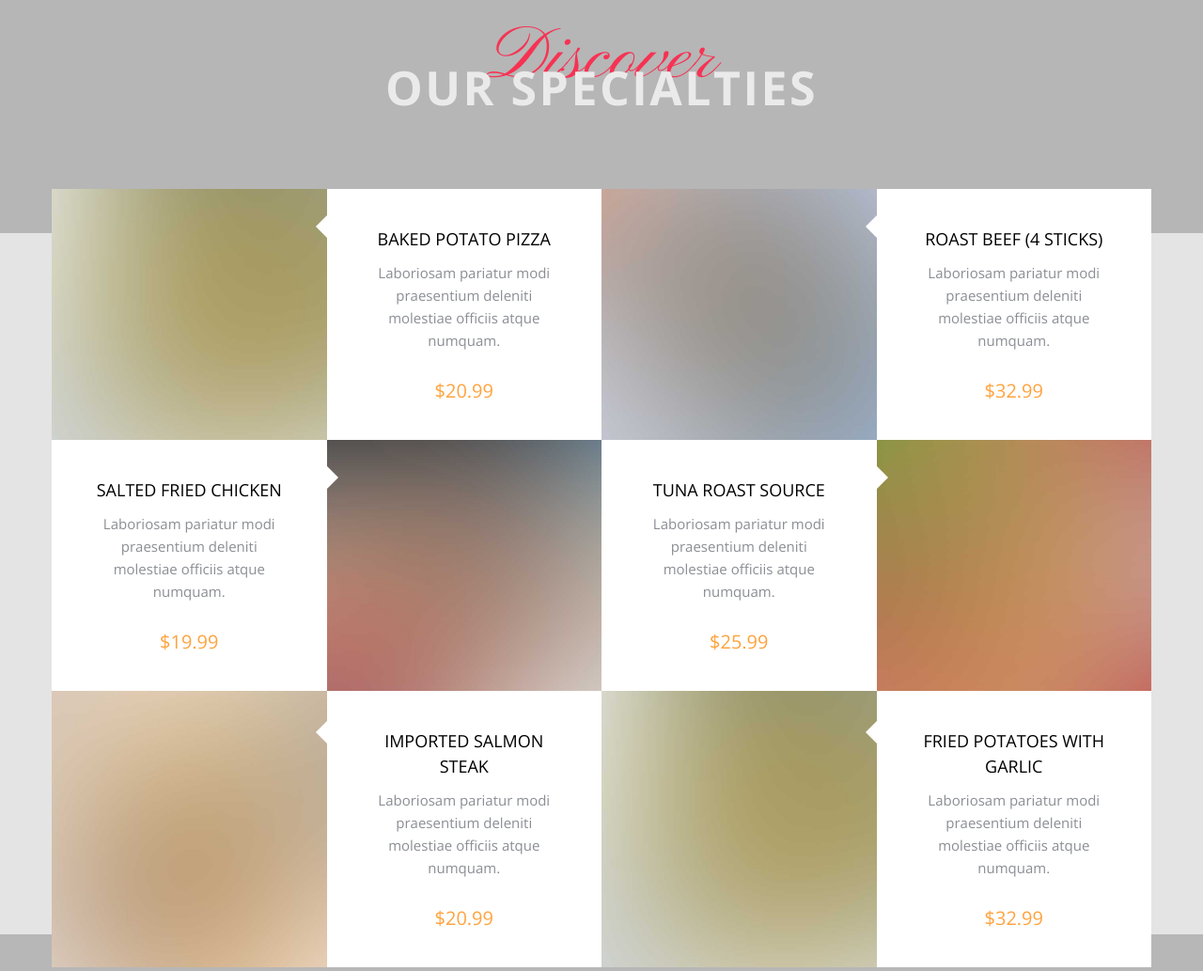
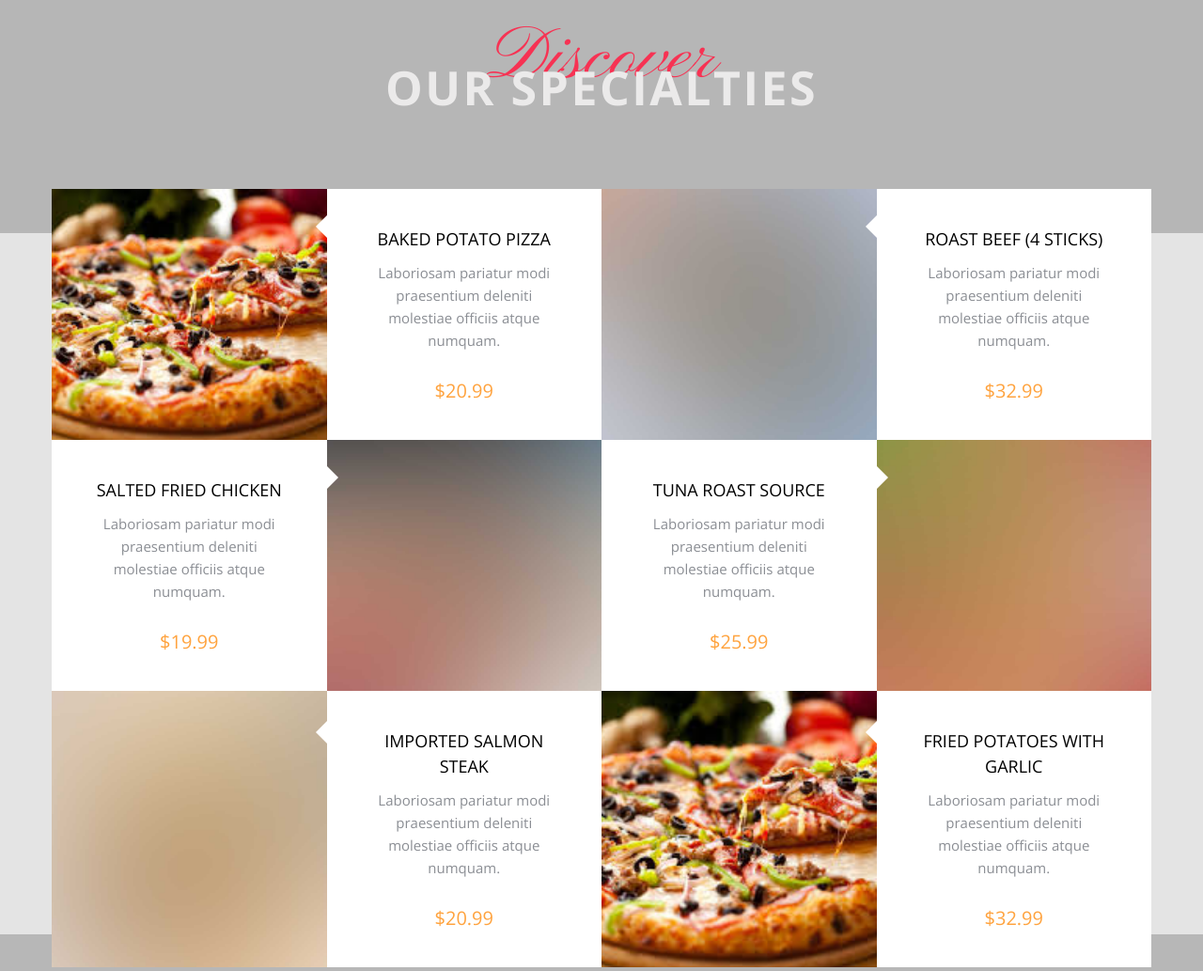
Before and after one commit to jmboumba/SiteResto, a website: page index.html in a window 1280 px wide. Shown: the part 1654-2687 px from the top of the page at 94% size. Drawn offline with nearby package versions, Linux system fonts and the light colour scheme; files whose address does not match are found by name.

Commit message:
Remplacer l’usage de img/img_square_1.jpg par la photo de pizza

```diff
--- a/index.html
+++ b/index.html
@@ -130,7 +130,7 @@
             <div class="half">
 
               <div class="probootstrap-cell probootstrap-animate" data-animate-effect="fadeIn">
-                <div class="image" style="background-image: url(img/img_square_1.jpg);"></div>
+                <div class="image" style="background-image: url(img/pizza.jpg);"></div>
                 <div class="text text-center">
                   <h3>Baked Potato Pizza</h3>
                   <p>Laboriosam pariatur modi praesentium deleniti molestiae officiis atque numquam.</p>
@@ -174,7 +174,7 @@
                 </div>
               </div>
               <div class="probootstrap-cell probootstrap-animate" data-animate-effect="fadeIn">
-                <div class="image" style="background-image: url(img/img_square_1.jpg);"></div>
+                <div class="image" style="background-image: url(img/pizza.jpg);"></div>
                 <div class="text text-center">
                   <h3>Fried Potatoes with Garlic</h3>
                   <p>Laboriosam pariatur modi praesentium deleniti molestiae officiis atque numquam.</p>
@@ -207,7 +207,7 @@
           <div class="col-md-6">
             <ul class="menus">
               <li>
-                <figure class="image"><img src="img/img_square_1.jpg" alt="Free Bootstrap Template by uicookies.com"></figure>
+                <figure class="image"><img src="img/pizza.jpg" alt="Free Bootstrap Template by uicookies.com"></figure>
                 <div class="text">
                   <span class="price">$22.99</span>
                   <h3>Fried Potatoes with Garlic</h3>
```
Also changed, not shown: img/pizza.jpg (added).
